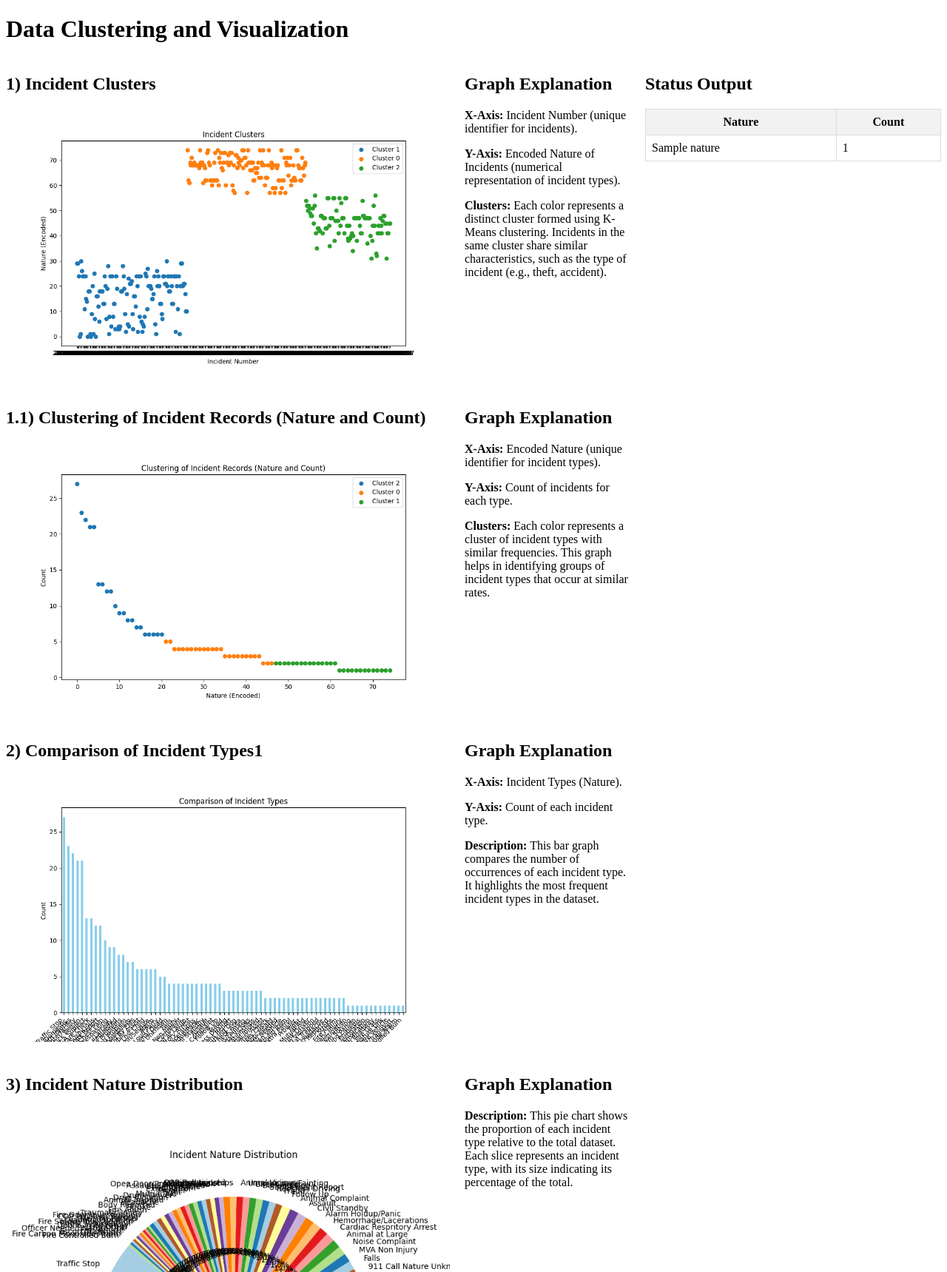
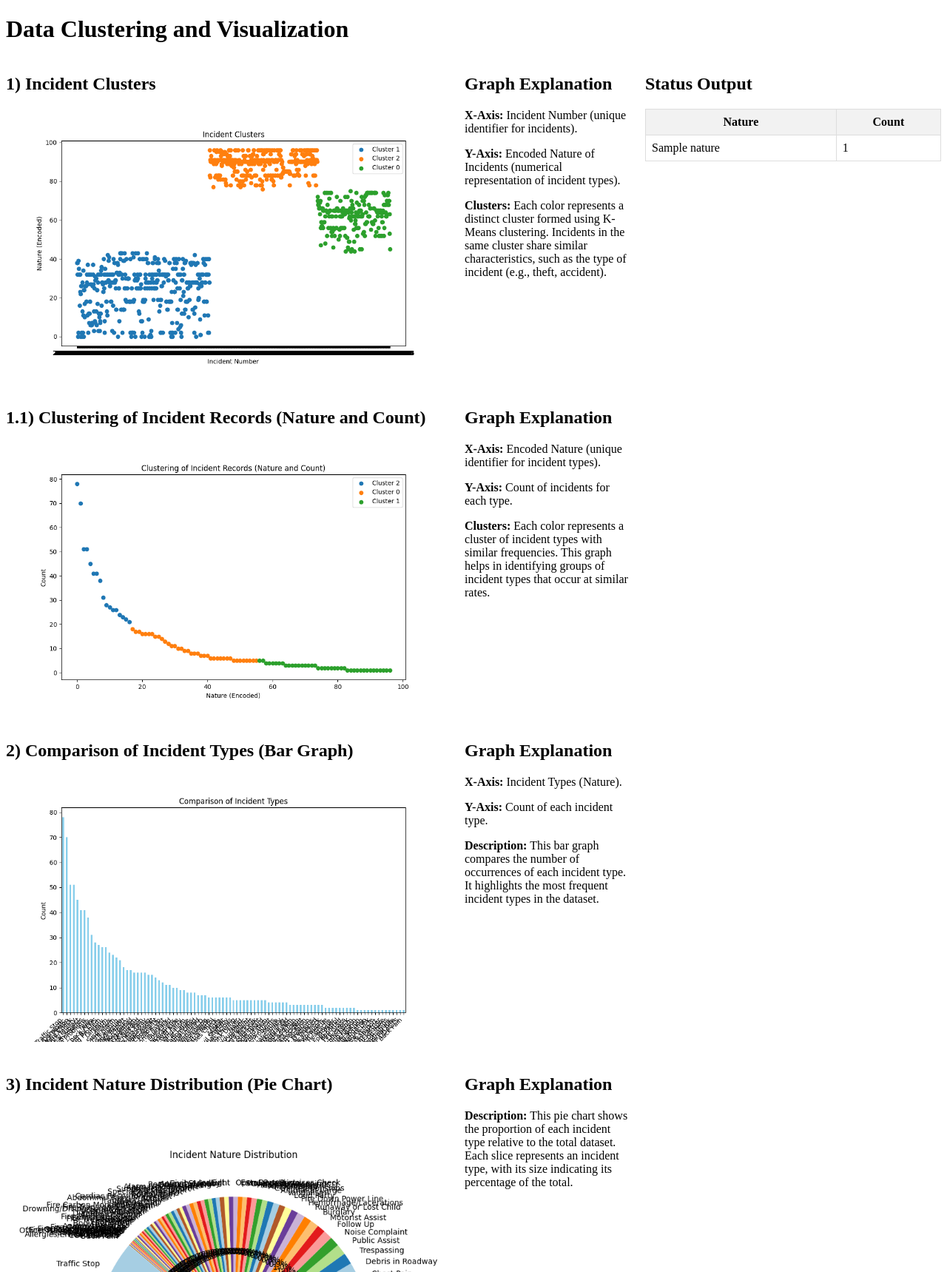
Before and after one commit to sreesadhan7/cis6930fa24-project3, a Python web app: template project3/templates/result.html in a window 1280 px wide. Shown: the top 1719 px of the page at 74% size. Run offline with Jinja, Linux system fonts and the light colour scheme; the template is opened without the code that fills it: most values are stand-ins (such as "Sample title", 1, 10 or a date in 2020).

Commit message:
final commit

```diff
--- a/project3/templates/result.html
+++ b/project3/templates/result.html
@@ -76,7 +76,7 @@
             <!-- Visualization 2: Comparison of Incident Types -->
             <div style="display: flex; align-items: flex-start; margin-bottom: 20px;">
                 <div>
-                    <h2>2) Comparison of Incident Types1</h2>
+                    <h2>2) Comparison of Incident Types (Bar Graph)</h2>
                     <img src="{{ url_for('static', filename='bar_graph.png') }}" alt="Bar Graph" style="max-width: 600px;">
                 </div>
                 <div style="margin-left: 20px; max-width: 400px;">
@@ -90,7 +90,7 @@
             <!-- Visualization 3: Incident Nature Distribution -->
             <div style="display: flex; align-items: flex-start;">
                 <div>
-                    <h2>3) Incident Nature Distribution</h2>
+                    <h2>3) Incident Nature Distribution (Pie Chart)</h2>
                     <img src="{{ url_for('static', filename='pie_chart.png') }}" alt="Pie Chart" style="max-width: 600px;">
                 </div>
                 <div style="margin-left: 20px; max-width: 400px;">
```
Also changed, not shown: README.md, project3/static/bar_graph.png, project3/static/cluster_plot.png, project3/static/nature_clustering.png, project3/static/pie_chart.png, resources/normanpd.db, 1 other file.
